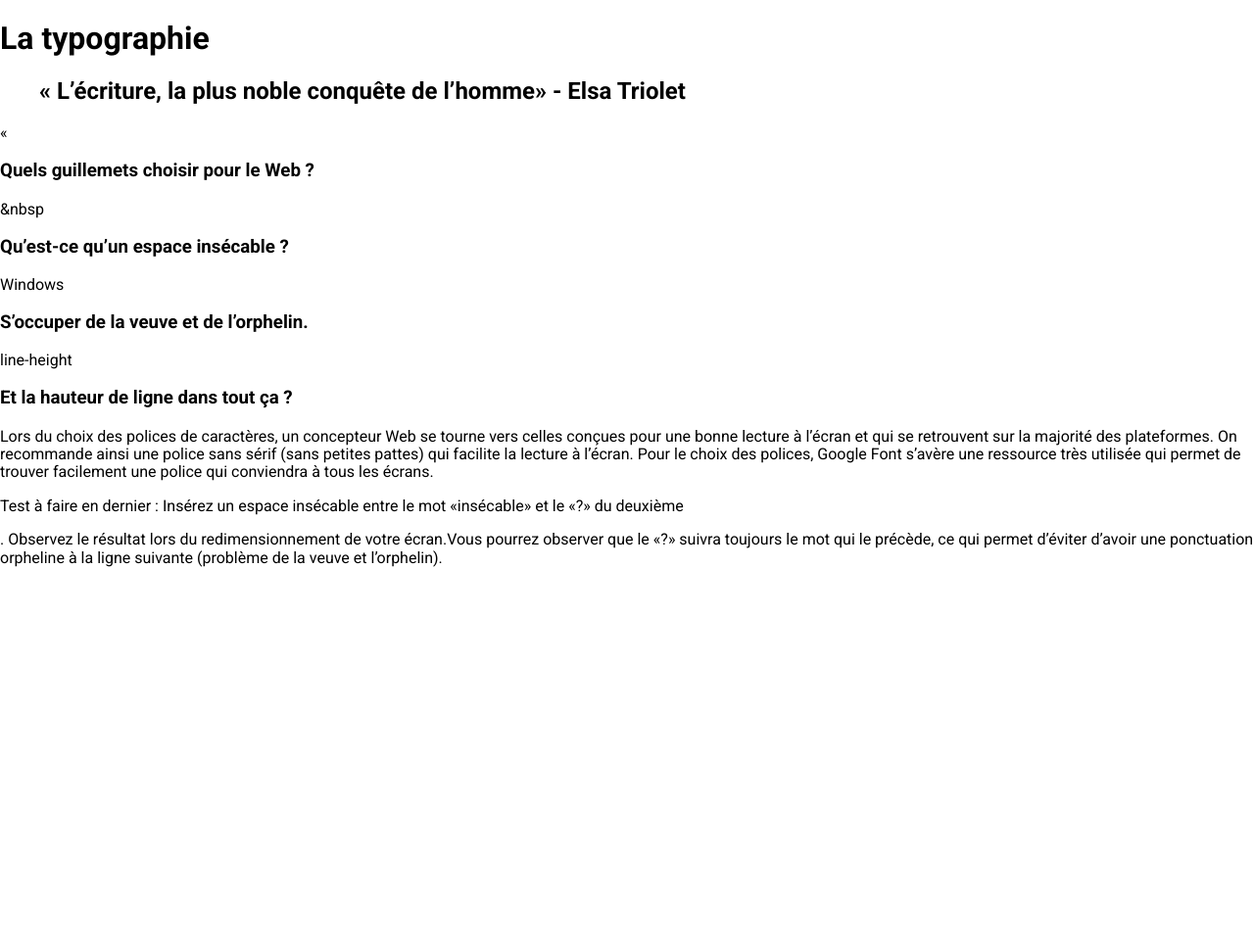
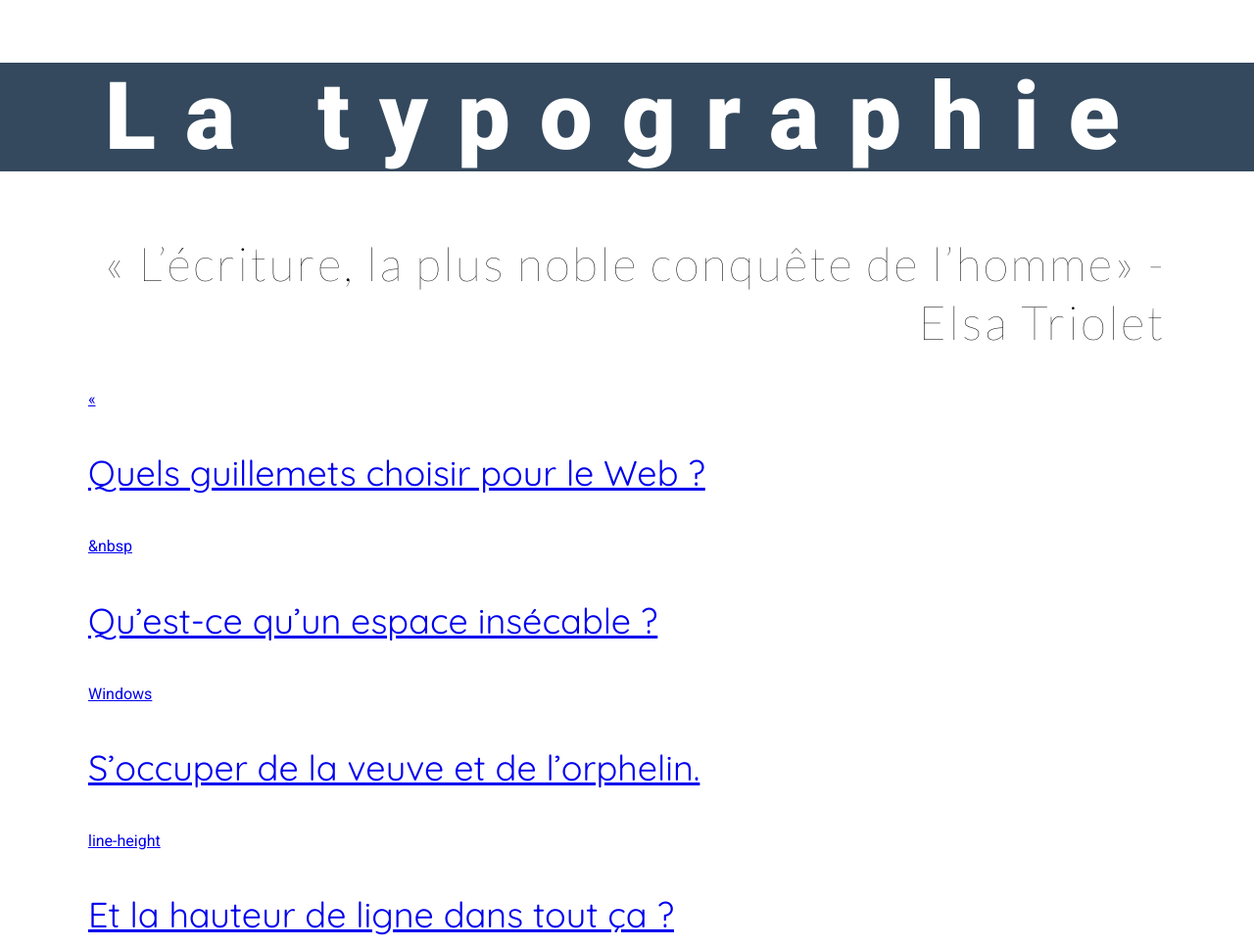
Before and after one commit to SabrinaD97/la_typographie, a plain HTML site: page index.html in a window 1280 px wide. Shown: the top 967 px of the page at 98% size. Before the commit the page ends 800 px from the top, so only its background shows below. Drawn offline with nearby package versions, Linux system fonts and the light colour scheme.

Commit message:
Avancement CSS

```diff
--- a/css/styles.css
+++ b/css/styles.css
@@ -22,4 +22,47 @@ body {
 
   font-family: "Roboto", sans-serif;
   font-optical-sizing: auto;
+  color: #000;
 }
+
+
+/*ajuser letter spacing*/
+h1{
+    font-size: 6rem;
+    font-weight: 900;
+    letter-spacing: 30px;
+    color: #FFF;
+    text-align: center;
+}
+
+h2{
+    font-family: "Lato", sans-serif;
+    font-size: 3rem;
+    font-weight: 100;
+    line-height: 60px;
+    letter-spacing: 2.6px;
+    text-align: right;
+}
+
+h3{
+    font-family: "Quicksand", sans-serif;
+    font-optical-sizing: auto;
+    font-size: 2.25rem;
+    font-weight: 400;
+    line-height: 60px;
+}
+
+/*----------------------------------------------------
+COMPONENTS
+----------------------------------------------------*/
+
+.wrapper{
+    max-width: 1100px;
+    margin: 0 auto;
+}
+
+/*HEADER*/
+
+.header{
+    background-color: #34495E;
+}
--- a/index.html
+++ b/index.html
@@ -7,6 +7,8 @@
     <title>La typographie</title>
 
     <link rel="stylesheet" href="css/normalize.css">
+
+    <link rel="stylesheet" href="https://fonts.googleapis.com/css2?family=Material+Symbols+Outlined:opsz,wght,FILL,GRAD@20..48,100..700,0..1,-50..200" />
 
     <link rel="preconnect" href="https://fonts.googleapis.com">
     <link rel="preconnect" href="https://fonts.gstatic.com" crossorigin>
@@ -27,29 +29,29 @@
 
     <section class="slogan">
         <div class="wrapper">
-            <blockquote><h2>« L’écriture, la plus noble conquête de l’homme»
-            - Elsa Triolet</h2></blockquote>
+            <h2>« L’écriture, la plus noble conquête de l’homme»
+            - Elsa Triolet</h2>
         </div>
     </section>
 
     <section class="regles">
         <div class="wrapper">
 
-            <article class="article">
+            <a href="#"><article class="article">
                 «<h3>Quels guillemets choisir pour le Web ?</h3>
-            </article>
+            </article></a>
 
-            <article class="article">
+            <a href="#"><article class="article">
                 &amp;nbsp<h3>Qu’est-ce qu’un espace insécable ?</h3>
-            </article>
+            </article></a>
 
-            <article class="article">
+            <a href="#"><article class="article">
                 Windows<h3>S’occuper de la veuve et de l’orphelin.</h3>
-            </article>
+            </article></a>
 
-            <article class="article">
+            <a href="#"><article class="article">
                 line-height<h3>Et la hauteur de ligne dans tout ça ?</h3>
-            </article>
+            </article></a>
 
         </div>
     </section>
@@ -59,7 +61,7 @@
 
             <p>Lors du choix des polices de caractères, un concepteur Web se tourne vers celles conçues pour une bonne lecture à l’écran et qui se retrouvent sur la majorité des plateformes. On recommande ainsi une police sans sérif (sans petites pattes) qui facilite la lecture à l’écran. Pour le choix des polices, Google Font s’avère une ressource très utilisée qui permet de trouver facilement une police qui conviendra à tous les écrans.</p>
             <p>Test à faire en dernier :
-            Insérez un espace insécable entre le mot «insécable» et le «?» du deuxième <article>. Observez le résultat lors du  redimensionnement de votre écran.Vous pourrez observer que le «?» suivra toujours le mot qui le précède, ce qui permet d’éviter d’avoir une ponctuation orpheline à la ligne suivante (problème de la veuve et l’orphelin).</p>
+            Insérez un espace insécable entre le mot «insécable» et le «?» du deuxième . Observez le résultat lors du  redimensionnement de votre écran.Vous pourrez observer que le «?» suivra toujours le mot qui le précède, ce qui permet d’éviter d’avoir une ponctuation orpheline à la ligne suivante (problème de la veuve et l’orphelin).</p>
 
         </div>
     </section>
@@ -67,9 +69,9 @@
     <footer class="footer">
         <div class="wrapper">
 
-            <p>
+            <p>La typographie</p>
 
-            </p>
+            <span class="material-symbols-outlined">pets</span>
 
         </div>
     </footer>
```
